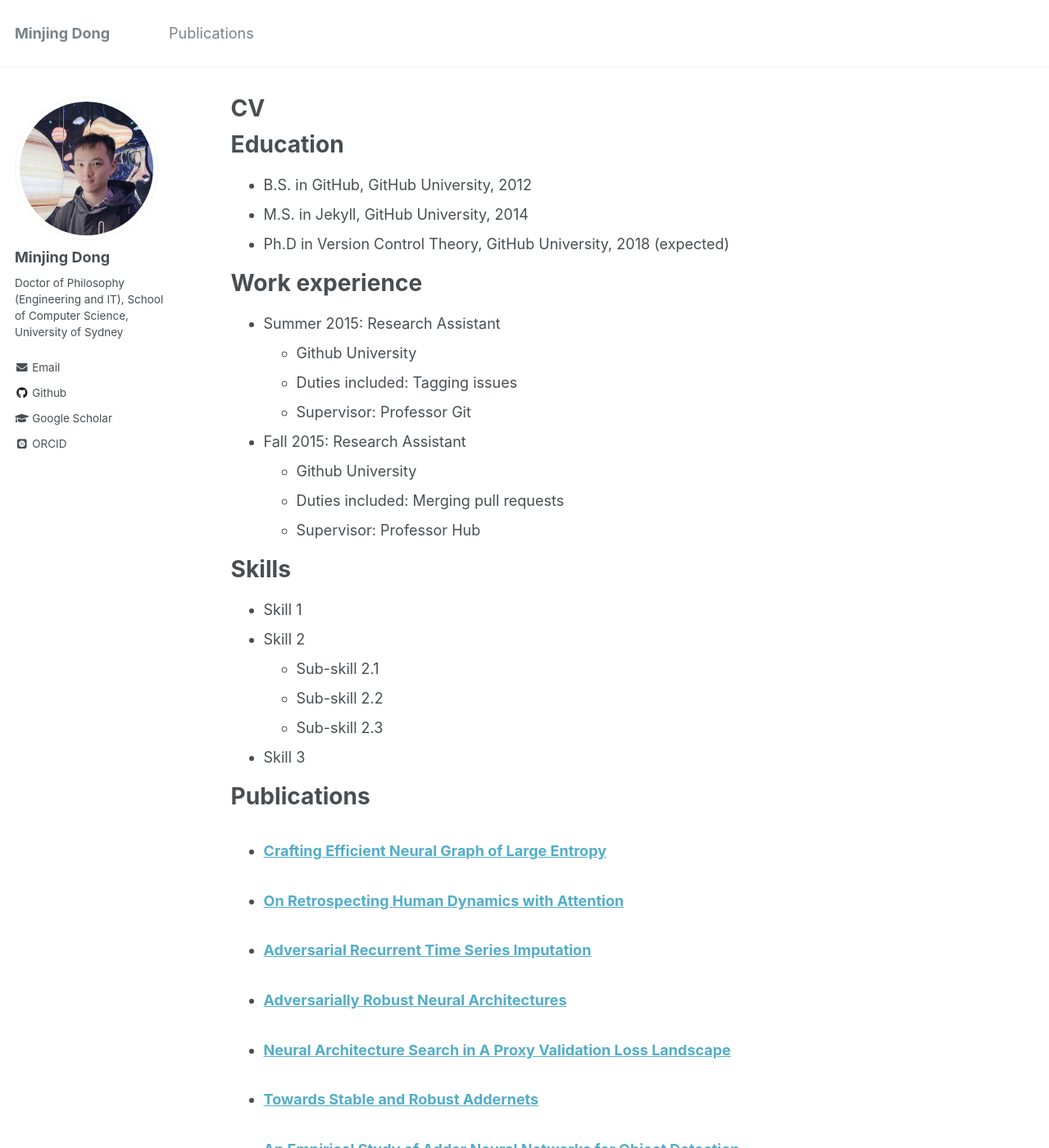
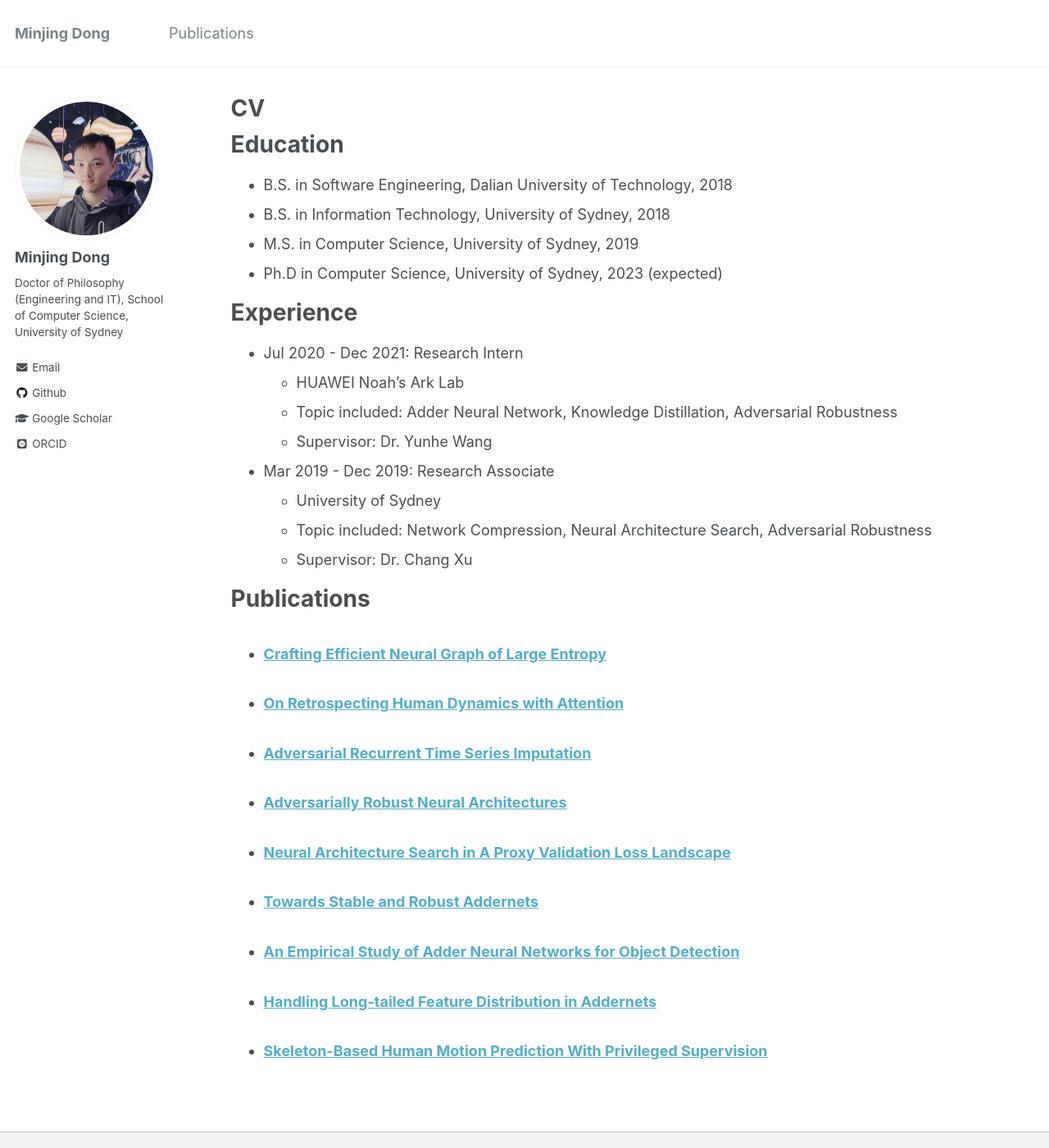
Before and after one commit to UniSerj/uniserj.github.io, a Jekyll site: the page built from _pages/cv.md, in a window 1280 px wide and 1400 px high. Shown: the whole window at 82% size. Built offline with Jekyll 4.4.1, drawn with Linux system fonts in a browser that asks for light colours; some web fonts are replaced; some of the changed text lies outside the part shown.

Commit message:
Update CV

```diff
--- a/_pages/cv.md
+++ b/_pages/cv.md
@@ -11,30 +11,31 @@ redirect_from:
 
 Education
 ======
-* B.S. in GitHub, GitHub University, 2012
-* M.S. in Jekyll, GitHub University, 2014
-* Ph.D in Version Control Theory, GitHub University, 2018 (expected)
+* B.S. in Software Engineering, Dalian University of Technology, 2018
+* B.S. in Information Technology, University of Sydney, 2018
+* M.S. in Computer Science, University of Sydney, 2019
+* Ph.D in Computer Science, University of Sydney, 2023 (expected)
 
-Work experience
+Experience
 ======
-* Summer 2015: Research Assistant
-  * Github University
-  * Duties included: Tagging issues
-  * Supervisor: Professor Git
+* Jul 2020 - Dec 2021: Research Intern
+  * HUAWEI Noah’s Ark Lab
+  * Topic included: Adder Neural Network, Knowledge Distillation, Adversarial Robustness
+  * Supervisor: Dr. Yunhe Wang
 
-* Fall 2015: Research Assistant
-  * Github University
-  * Duties included: Merging pull requests
-  * Supervisor: Professor Hub
+* Mar 2019 - Dec 2019: Research Associate
+  * University of Sydney
+  * Topic included: Network Compression, Neural Architecture Search, Adversarial Robustness
+  * Supervisor: Dr. Chang Xu
 
-Skills
+<!-- Skills
 ======
 * Skill 1
 * Skill 2
   * Sub-skill 2.1
   * Sub-skill 2.2
   * Sub-skill 2.3
-* Skill 3
+* Skill 3 -->
 
 Publications
 ======
@@ -42,7 +43,7 @@ Publications
     {% include archive-single-cv.html %}
   {% endfor %}</ul>
 
-Talks
+<!-- Talks
 ======
   <ul>{% for post in site.talks %}
     {% include archive-single-talk-cv.html %}
@@ -56,4 +57,4 @@ Teaching
 
 Service and leadership
 ======
-* Currently signed in to 43 different slack teams
+* Currently signed in to 43 different slack teams -->
```
